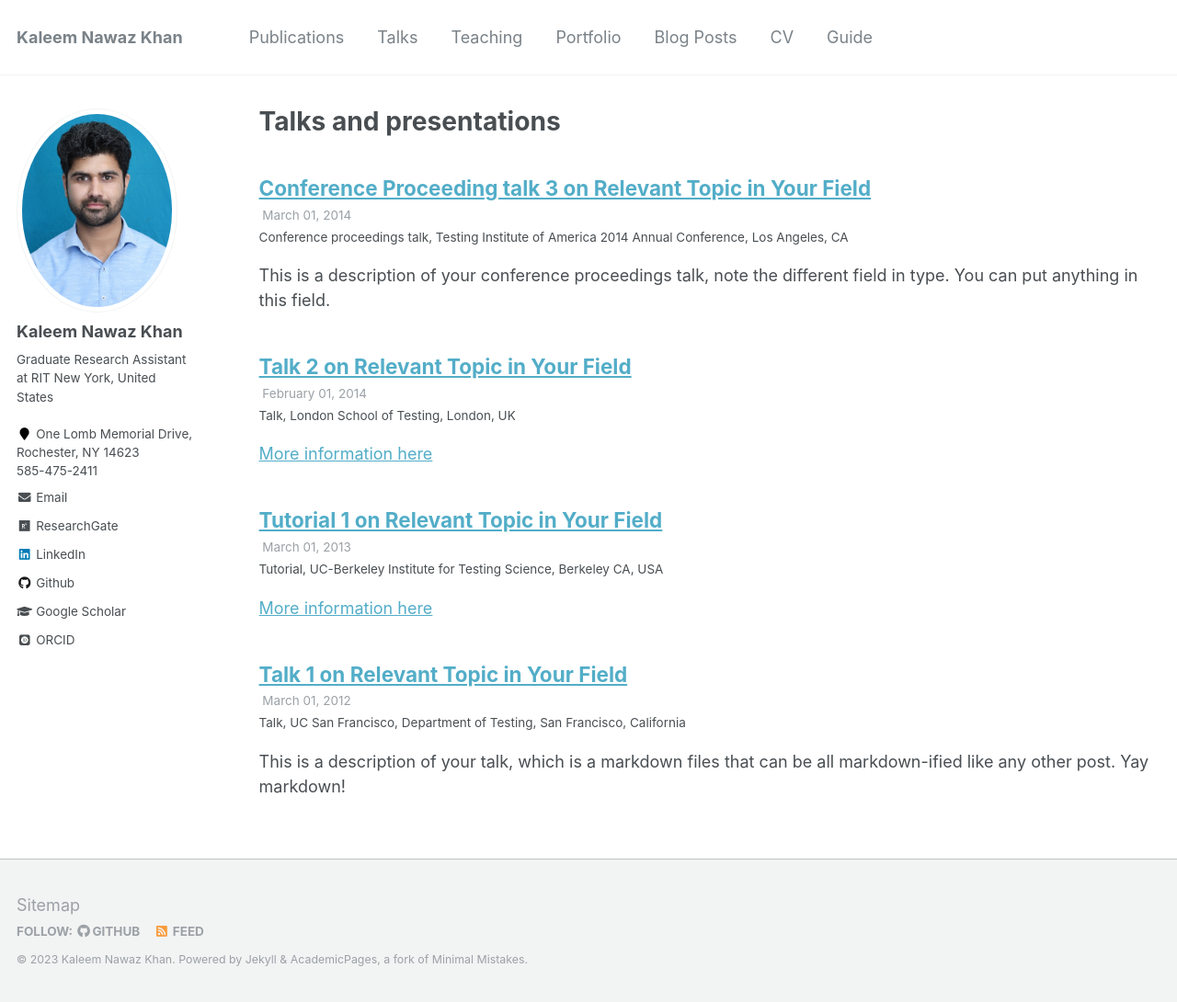
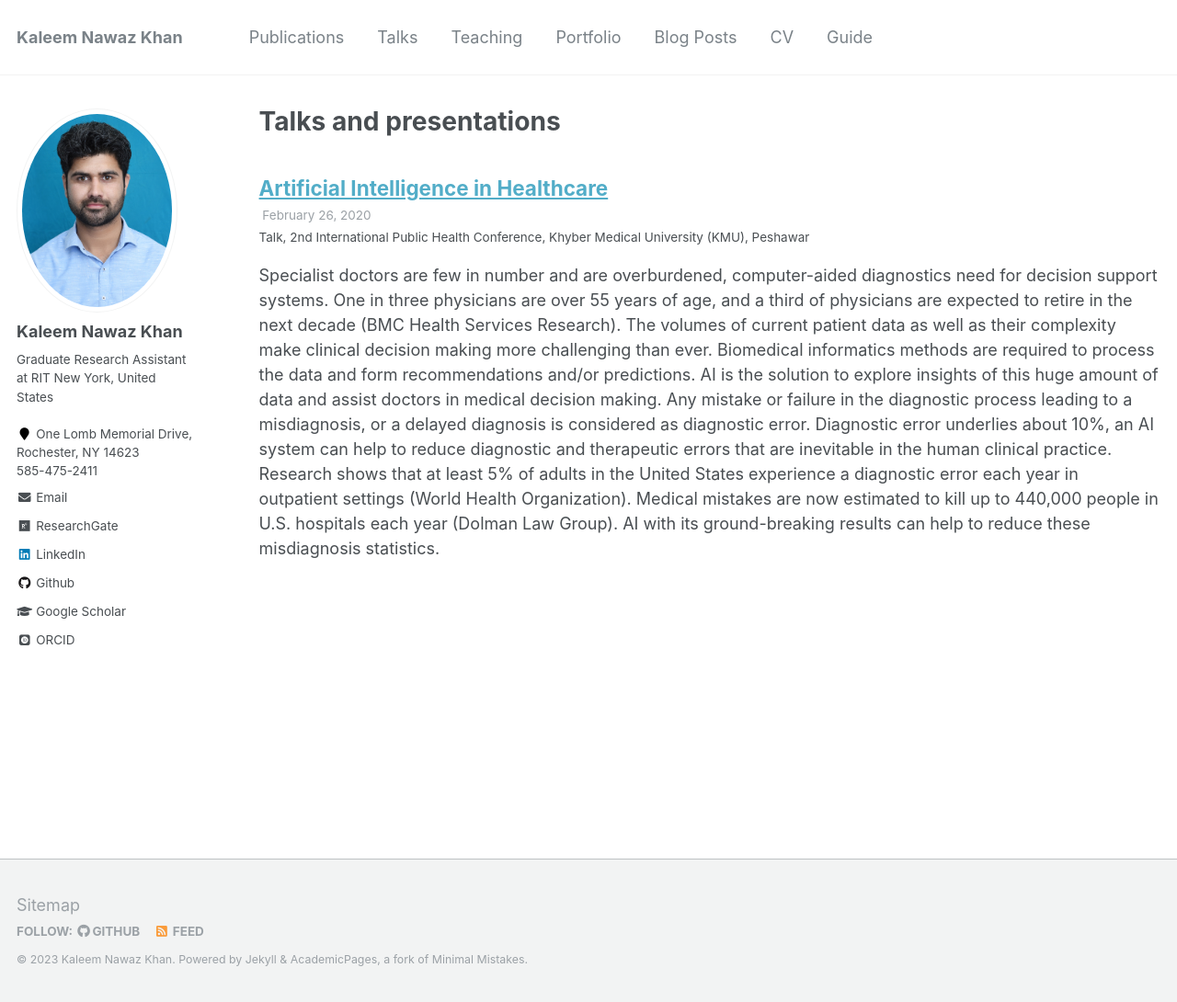
Before and after one commit to KaleemNwzKhan/KaleemNwzKhan.github.io, a Jekyll site: the page built from _pages/talks.html, in a window 1280 px wide and 1090 px high. Shown: the whole window at 92% size. Built offline with Jekyll 4.4.1, drawn with Linux system fonts in a browser that asks for light colours; some web fonts are replaced.

Commit message:
Index Page changes 2

```diff
--- a/_talks/2012-03-01-talk-1.md
+++ b/_talks/2012-03-01-talk-1.md
@@ -1,11 +1,17 @@
 ---
-title: "Talk 1 on Relevant Topic in Your Field"
+title: "Artificial Intelligence in Healthcare"
 collection: talks
 type: "Talk"
-permalink: /talks/2012-03-01-talk-1
-venue: "UC San Francisco, Department of Testing"
-date: 2012-03-01
-location: "San Francisco, California"
+permalink: https://iphss.kmu.edu.pk/1st-and-2nd-days-2nd-international-public-health-conference-begins-kmu-0#
+venue: "2nd International Public Health Conference"
+date: 2020-02-26
+location: "Khyber Medical University (KMU), Peshawar"
 ---
 
-This is a description of your talk, which is a markdown files that can be all markdown-ified like any other post. Yay markdown!
+Specialist doctors are few in number and are overburdened, computer-aided diagnostics need for decision support systems. One in three physicians are over 55 years of age, and a third of physicians are expected to retire in the next decade (BMC Health Services Research). The volumes of current patient data as well as their complexity make clinical decision making more challenging than ever. Biomedical informatics methods are required to process the data and form recommendations and/or predictions. AI is the solution to explore insights of this huge amount of data and assist doctors in medical decision making. Any mistake or failure in the diagnostic process leading to a misdiagnosis, or a delayed diagnosis is considered as diagnostic error. Diagnostic error underlies about 10%, an AI system can help to reduce diagnostic and therapeutic errors that are inevitable in the human clinical practice. Research shows that at least 5% of adults in the United States experience a diagnostic error each year in outpatient settings (World Health Organization). Medical mistakes are now estimated to kill up to 440,000 people in U.S. hospitals each year (Dolman Law Group). AI with its ground-breaking results can help to reduce these misdiagnosis statistics.
+
+As a team lead of Intelligent Information Processing Lab (IIPL), I delivered a talk on the ongoing projects of the lab;
+1. Brain MRI Analysis and Tumor Segmentation using Artificial Intelligence
+2. Development of Artificial Intelligence based Heart Sound Classification Algorithm
+3. Automatic Liver Tumor Segmentation and Classification
+4. Automated Assessment of Thalassemia Minor
--- a/_talks/2013-03-01-tutorial-1.md
+++ /dev/null
@@ -1,13 +0,0 @@
----
-title: "Tutorial 1 on Relevant Topic in Your Field"
-collection: talks
-type: "Tutorial"
-permalink: /talks/2013-03-01-tutorial-1
-venue: "UC-Berkeley Institute for Testing Science"
-date: 2013-03-01
-location: "Berkeley CA, USA"
----
-
-[More information here](http://exampleurl.com)
-
-This is a description of your tutorial, note the different field in type. This is a markdown files that can be all markdown-ified like any other post. Yay markdown!
--- a/_talks/2014-02-01-talk-2.md
+++ /dev/null
@@ -1,13 +0,0 @@
----
-title: "Talk 2 on Relevant Topic in Your Field"
-collection: talks
-type: "Talk"
-permalink: /talks/2014-02-01-talk-2
-venue: "London School of Testing"
-date: 2014-02-01
-location: "London, UK"
----
-
-[More information here](http://example2.com)
-
-This is a description of your talk, which is a markdown files that can be all markdown-ified like any other post. Yay markdown!
--- a/_talks/2014-03-01-talk-3.md
+++ /dev/null
@@ -1,11 +0,0 @@
----
-title: "Conference Proceeding talk 3 on Relevant Topic in Your Field"
-collection: talks
-type: "Conference proceedings talk"
-permalink: /talks/2014-03-01-talk-3
-venue: "Testing Institute of America 2014 Annual Conference"
-date: 2014-03-01
-location: "Los Angeles, CA"
----
-
-This is a description of your conference proceedings talk, note the different field in type. You can put anything in this field.
```
Also changed, not shown: 3 other files.
